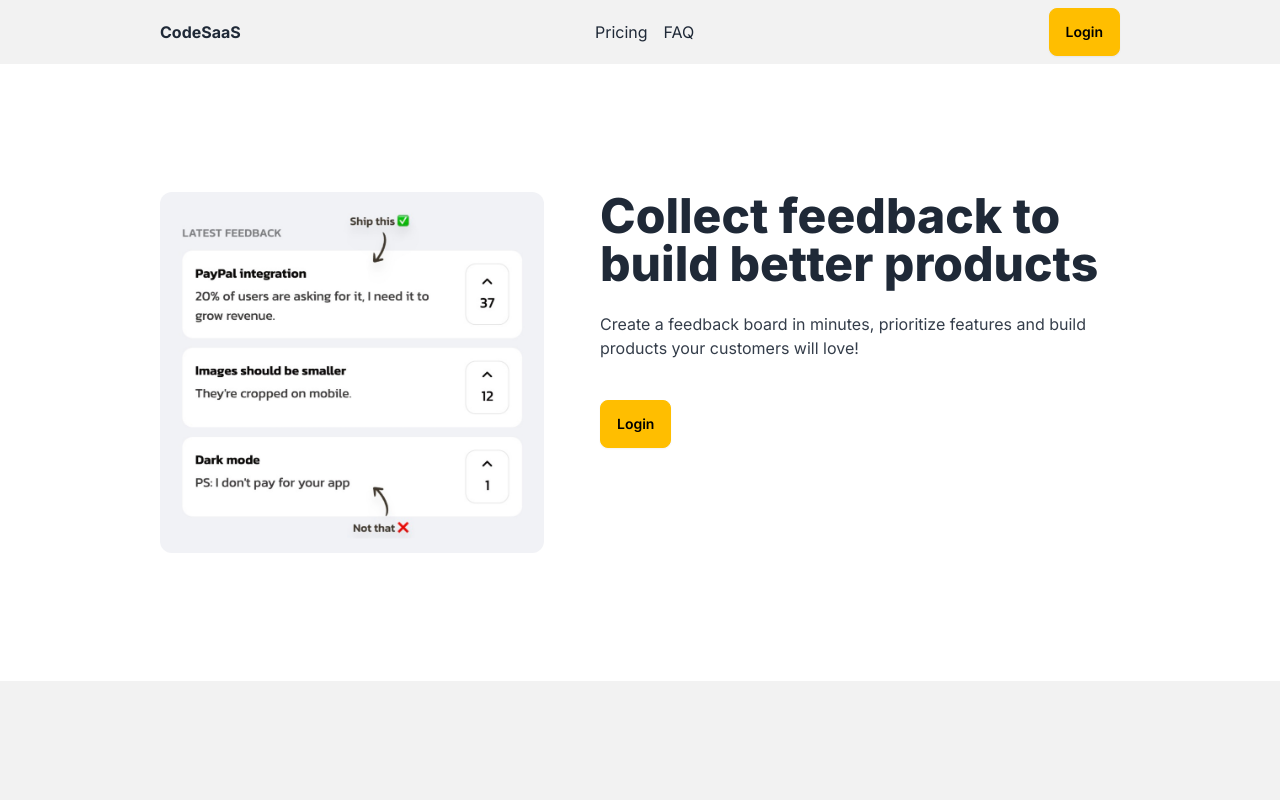
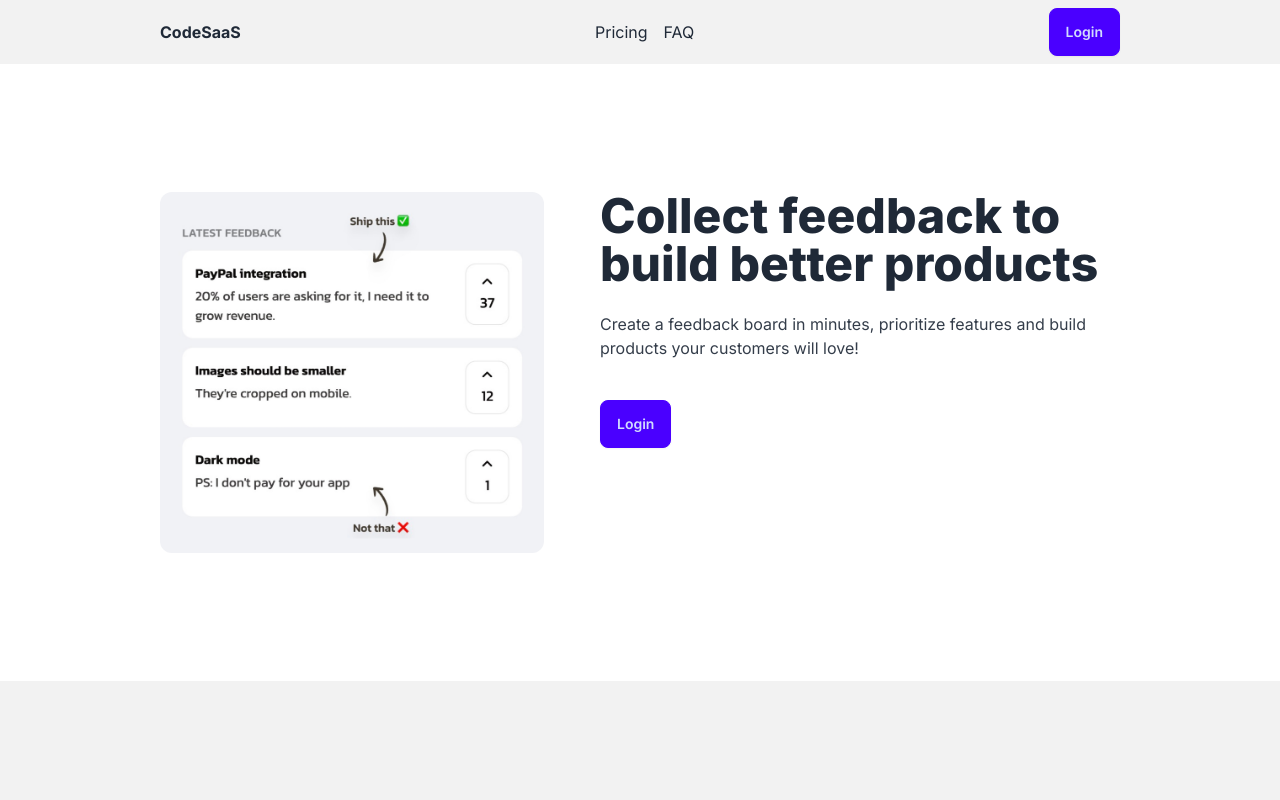
Before and after one commit to chrisrod115/codefast-blueprint, a Next.js app: page / in a window 1280 px wide. Shown: the top 800 px of the page. Built offline with nearby package versions, Linux system fonts and the light colour scheme; no server answers.

Commit message:
Refactor ButtonLogin component to use dynamic dashboard URL and enhance login button styling

```diff
--- a/components/ButtonLogin.js
+++ b/components/ButtonLogin.js
@@ -1,16 +1,28 @@
+"use client";
+
 import Link from "next/link";
+import { signIn } from "next-auth/react";
+
 const ButtonLogin = ({ session, extraStyle }) => {
+  const dashboardUrl = "/dashboard";
   if (session) {
     return (
       <Link
-        href="/dashboard"
+        href={dashboardUrl}
         className={`btn btn-primary  ${extraStyle ? extraStyle : ""}`}
       >
         Welcome back {session.user.name || "friend"}!
       </Link>
     );
   } else {
-    return <button className="btn btn-warning">Login</button>;
+    return (
+      <button
+        className={`btn btn-primary  ${extraStyle ? extraStyle : ""}`}
+        onClick={() => signIn(undefined, { callbackUrl: dashboardUrl })}
+      >
+        Login
+      </button>
+    );
   }
 };
 
```
